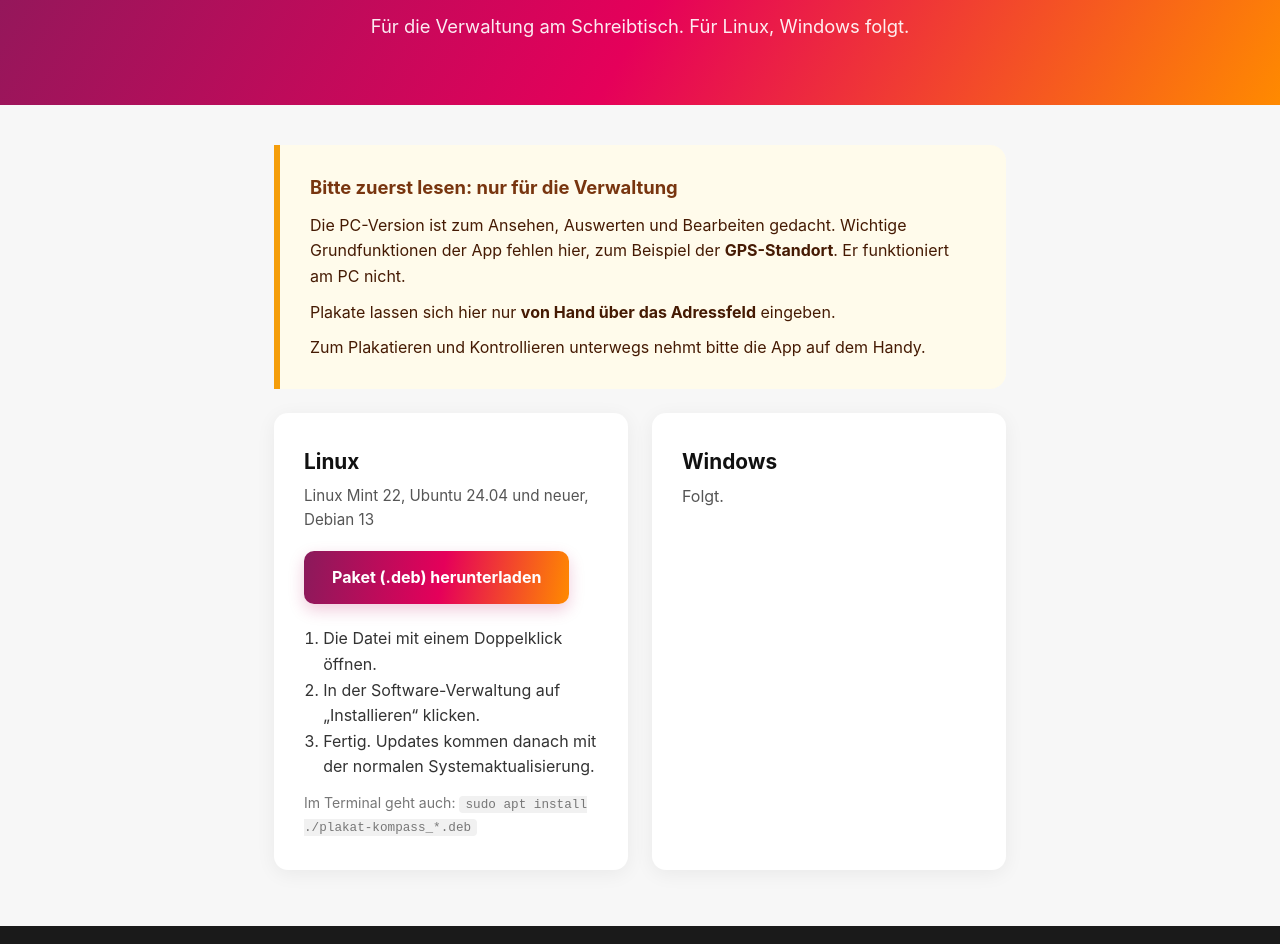
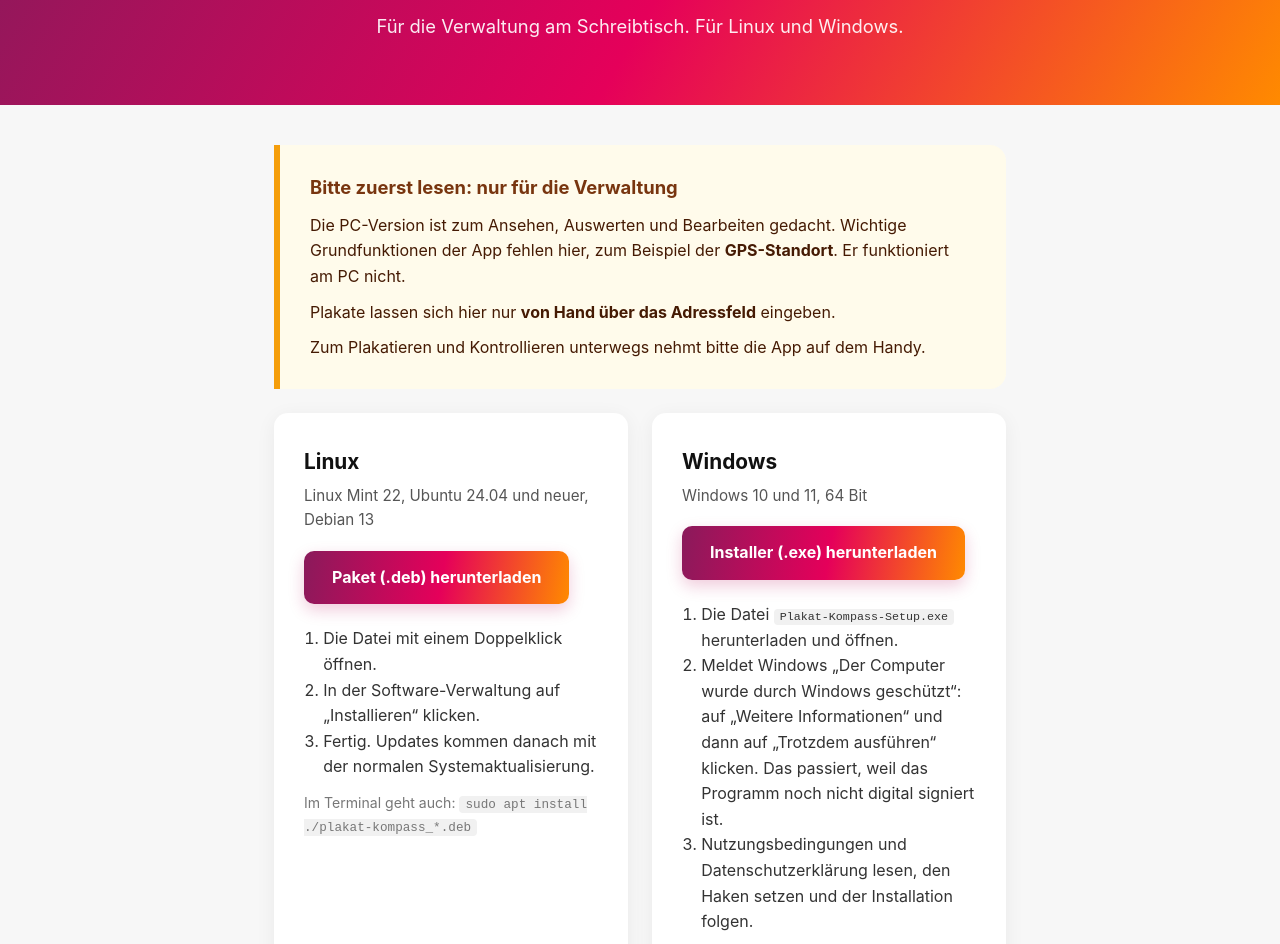
Before and after one commit to Parteicoder/plakat-kompass-releases, a plain HTML site: page index.html in a window 1280 px wide. Shown: the part 322-1266 px from the top of the page. Drawn offline with Linux system fonts and the light colour scheme.

Commit message:
Windows-Abschnitt auf der Download-Seite
Co-Authored-By: Claude Sonnet 5.5 <noreply@anthropic.com>
Claude-Session: https://claude.ai/code/session_017cA3LXAFGEG4SZfPj9N5zE

```diff
--- a/index.html
+++ b/index.html
@@ -41,7 +41,7 @@
   <div aria-hidden="true" style="position: absolute; right: -80px; top: -80px; width: 420px; height: 420px; opacity: 0.14; pointer-events: none; background-image: url('https://plakat-kompass.de/favicon.png'); background-size: contain; background-repeat: no-repeat; background-position: center;"></div>
   <div style="max-width: 780px; margin: 0 auto; padding: 72px 24px 64px; text-align: center; position: relative;">
     <h1 style="margin: 0 0 18px; font-size: clamp(2rem, 5vw, 2.8rem); color: #fff; font-weight: 800; letter-spacing: -0.01em;">Plakat Kompass als PC-Version</h1>
-    <p style="margin: 0; color: rgba(255,255,255,0.92); font-size: 1.15rem; text-wrap: pretty;">Für die Verwaltung am Schreibtisch. Für Linux, Windows folgt.</p>
+    <p style="margin: 0; color: rgba(255,255,255,0.92); font-size: 1.15rem; text-wrap: pretty;">Für die Verwaltung am Schreibtisch. Für Linux und Windows.</p>
   </div>
 </div>
 
@@ -68,7 +68,14 @@
   </div>
   <div style="background: #fff; border-radius: 14px; padding: 32px 30px; box-shadow: 0 4px 20px rgba(0,0,0,0.06);">
     <h2 style="margin: 0 0 6px; font-size: 1.3rem; color: #111;">Windows</h2>
-    <p style="margin: 0; color: #555;">Folgt.</p>
+    <p style="margin: 0 0 18px; color: #555; font-size: 0.95rem;">Windows 10 und 11, 64 Bit</p>
+    <a href="https://github.com/Parteicoder/plakat-kompass-releases/releases/latest" style="display: inline-block; background: linear-gradient(100deg, #8a1a5b 0%, #e5005a 52%, #ff8a00 100%); color: #fff; padding: 14px 28px; border-radius: 10px; font-size: 1rem; font-weight: 700; text-decoration: none; box-shadow: 0 6px 16px rgba(185,20,91,0.22);">Installer (.exe) herunterladen</a>
+    <ol style="margin: 22px 0 12px; padding-left: 1.2rem; color: #333;">
+      <li>Die Datei <code>Plakat-Kompass-Setup.exe</code> herunterladen und öffnen.</li>
+      <li>Meldet Windows „Der Computer wurde durch Windows geschützt“: auf „Weitere Informationen“ und dann auf „Trotzdem ausführen“ klicken. Das passiert, weil das Programm noch nicht digital signiert ist.</li>
+      <li>Nutzungsbedingungen und Datenschutzerklärung lesen, den Haken setzen und der Installation folgen.</li>
+    </ol>
+    <p style="margin: 0; color: #777; font-size: 0.88rem;">Für die IT-Verwaltung gibt es auch ein MSI-Paket (<code>Plakat-Kompass.msi</code>) beim selben Download.</p>
   </div>
 </div>
 </main>
```
